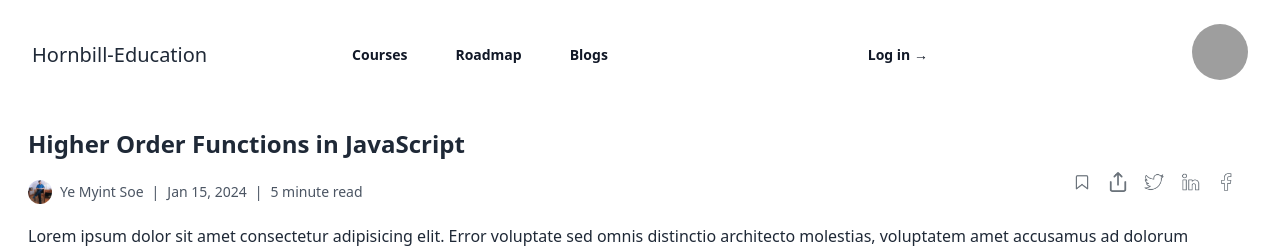
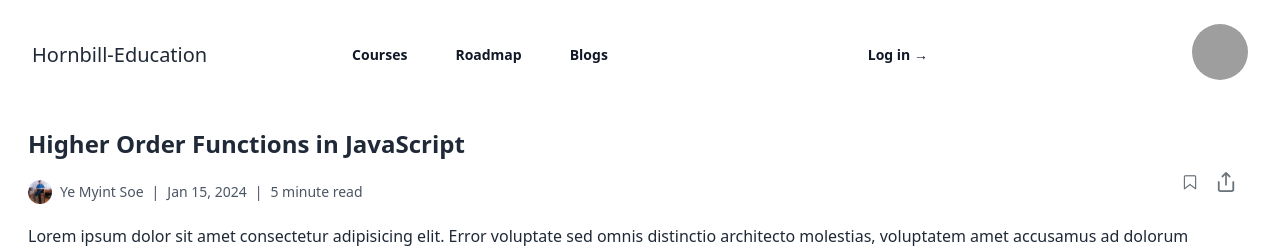
Before and after one commit to YeMyintSoeKMD/hit-myanmar, a Vue app: page /blogdetail in a window 1280 px wide. Shown: the top 252 px of the page. Built offline with nearby package versions, Linux system fonts and the light colour scheme; grey boxes are pictures that could not be loaded.

Commit message:
blog detail

```diff
--- a/src/views/BlogDetail.vue
+++ b/src/views/BlogDetail.vue
@@ -14,9 +14,6 @@
                 <div class="flex">
                     <img src="/images/save.png" class="w-5 me-4" />
                     <img src="/images/share.png" class="w-5 me-4" />
-                    <img src="/images/twitter.png" class="w-5 me-4" />
-                    <img src="/images/linkedin.png" class="w-5 me-4" />
-                    <img src="/images/facebook2.png" class="w-5 me-4" />
                 </div>
             </div>
             <p>Lorem ipsum dolor sit amet consectetur adipisicing elit. Error voluptate sed omnis
```
